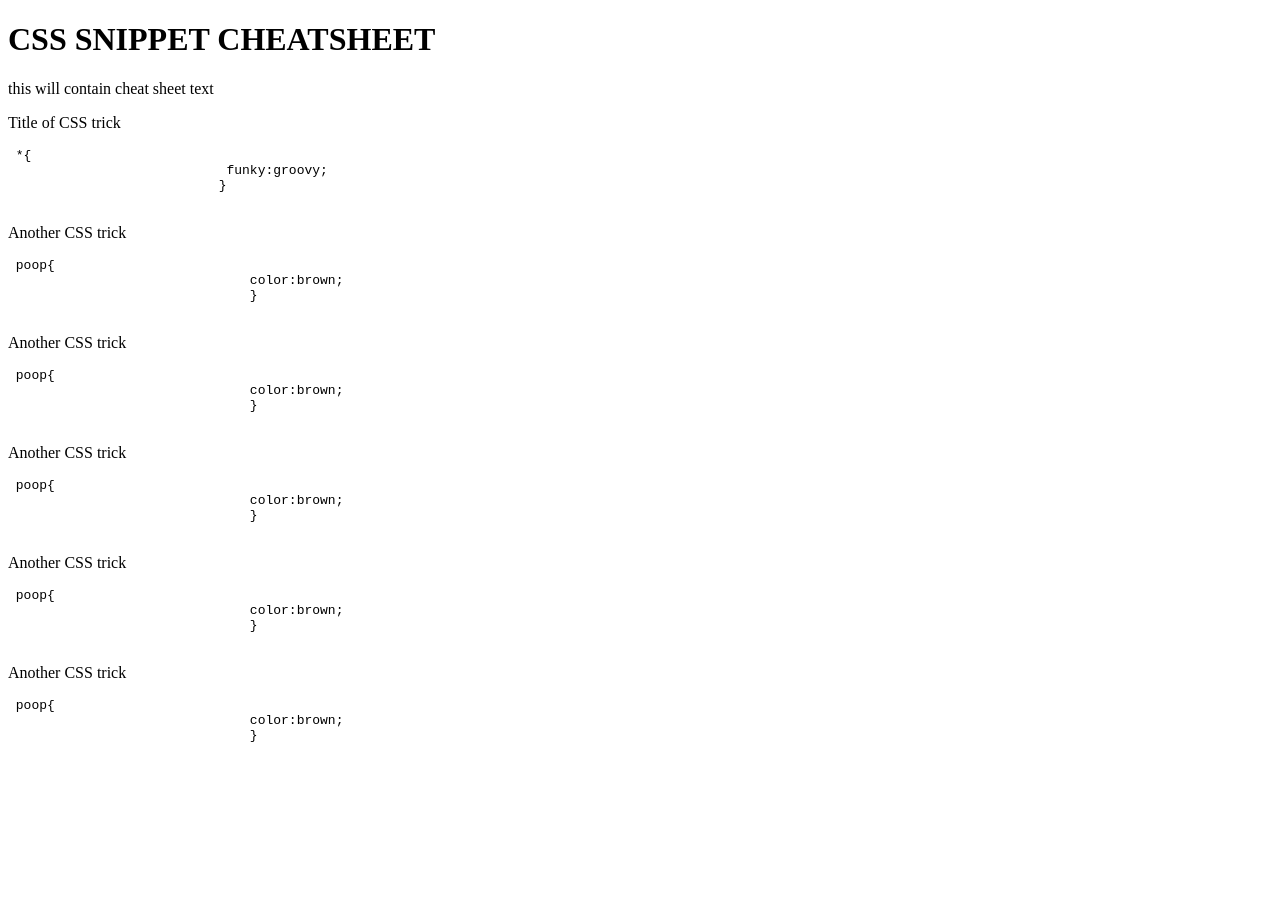
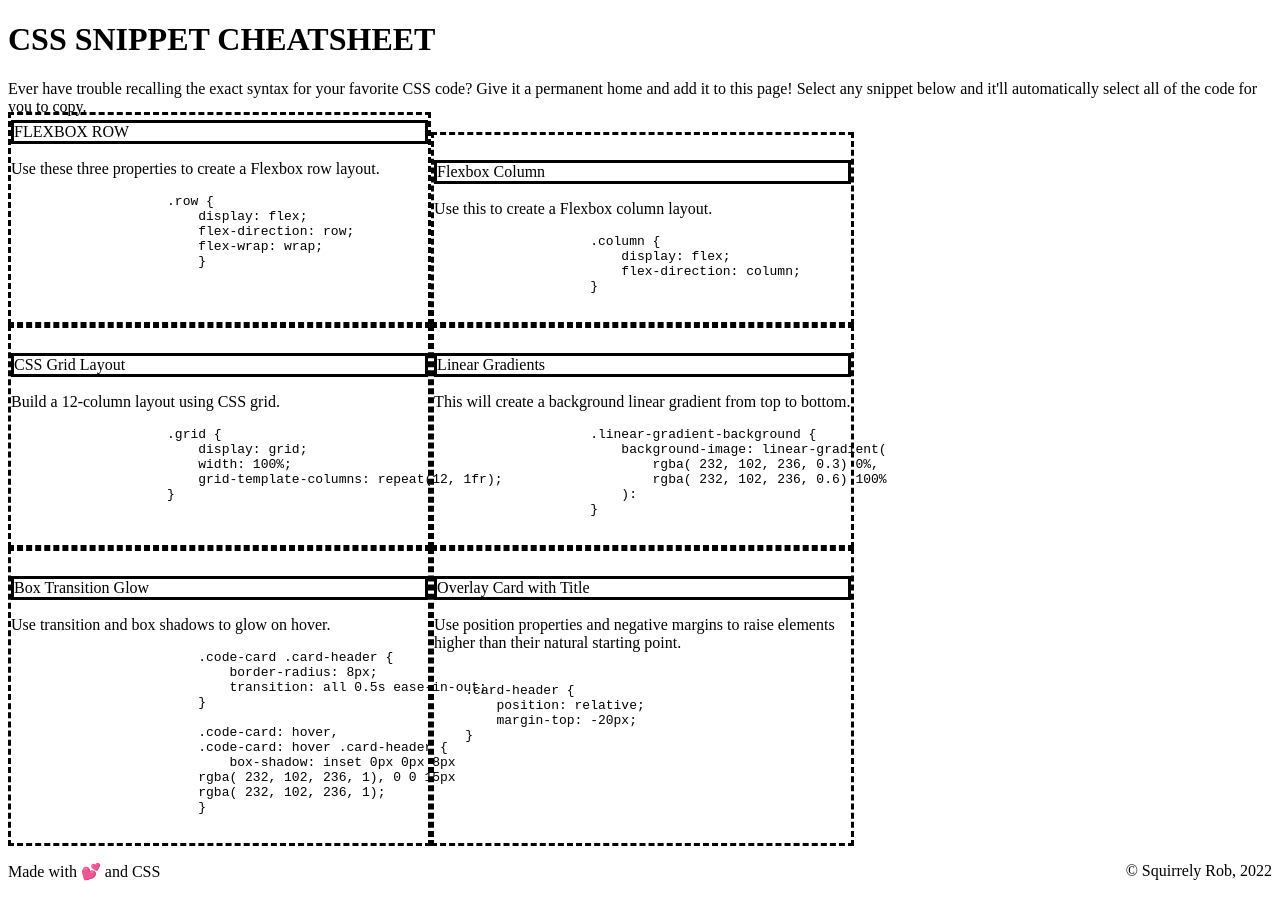
Before and after one commit to rjclemmer/miniproject2, a plain HTML site: page index.html in a window 1280 px wide. Before the commit the page ends 800 px from the top, so only its background shows below. Drawn offline with Linux system fonts and the light colour scheme.

Commit message:
added details in HTML and started adding CSS

```diff
--- a/assets/style.css
+++ b/assets/style.css
@@ -1,3 +1,45 @@
 div{
     width: 33%;
 }
+
+
+.code-card:hover,
+.code-card:hover .card-header {
+    box-shadow: inset 0px 0px 8px
+rgba( 232, 102, 236, 1), 0 0 15px
+rgba( 232, 102, 236, 1);
+}
+
+.grid {
+    display: grid;
+    width: 100%;
+    grid-template-columns: repeat(6, 1fr);
+}
+
+.row {
+    display: flex;
+    flex-direction: row;
+    flex-wrap: wrap;
+    }
+
+
+.card-header {
+    position: relative;
+    margin-top: -20px;
+}
+
+div{
+    padding-top: 25px;
+    border: dashed;
+}
+
+div header{
+    border: black;
+    border: solid;
+}
+
+footer{
+    /* text-align: center; */
+    display: flex;
+    justify-content:space-between;
+}
--- a/index.html
+++ b/index.html
@@ -12,56 +12,86 @@
         </header>
         <main>
             <section>
-                <p>this will contain cheat sheet text</p>
+                <p>Ever have trouble recalling the exact syntax for your favorite CSS code? Give it a permanent home and add it to this page! Select any snippet below and it'll automatically select all of the code for you to copy.</p>
 
             </section>
-            <section>
+            <section class="grid row">
                 <!-- card 1 -->
-                <div>
-                    <p>Title of CSS trick</p>
-                    <pre> *{
-                            funky:groovy;
+                <div class="code-card card-header">
+                    <header class="card-header">FLEXBOX ROW</header>
+                    <p>Use these three properties to create a Flexbox row layout.</p>
+                    <pre>
+                    .row {
+                        display: flex;
+                        flex-direction: row;
+                        flex-wrap: wrap;
                         }
                     </pre>
 
                 </div>
                 <!-- card 2 -->
                 <div>
-                    <p>Another CSS trick</p>
-                    <pre> poop{
-                               color:brown;
+                    <header>Flexbox Column</header>
+                    <p>Use this to create a Flexbox column layout.</p>
+                    <pre>
+                    .column {
+                        display: flex;
+                        flex-direction: column;
                     }
                     </pre>
                 </div>
                     <!-- card 3 -->
                 <div>
-                    <p>Another CSS trick</p>
-                    <pre> poop{
-                               color:brown;
+                    <header>CSS Grid Layout</header>
+                    <p>Build a 12-column layout using CSS grid.</p>
+                    <pre>
+                    .grid {
+                        display: grid;
+                        width: 100%;
+                        grid-template-columns: repeat(12, 1fr);
                     }
+
                     </pre>
                 </div>
                 <!-- card 4 -->
                 <div>
-                    <p>Another CSS trick</p>
-                    <pre> poop{
-                               color:brown;
+                    <header>Linear Gradients</header>
+                    <p>This will create a background linear gradient from top to bottom.</p>
+                    <pre>
+                    .linear-gradient-background {
+                        background-image: linear-gradient(
+                            rgba( 232, 102, 236, 0.3) 0%,
+                            rgba( 232, 102, 236, 0.6) 100%
+                        ):
                     }
                     </pre>
                 </div>
                 <!-- card 5-->
                 <div>
-                    <p>Another CSS trick</p>
-                    <pre> poop{
-                               color:brown;
+                    <header>Box Transition Glow</header>
+                    <p>Use transition and box shadows to glow on hover.</p>
+                    <pre>
+                        .code-card .card-header {
+                            border-radius: 8px;
+                            transition: all 0.5s ease-in-out;
+                        }
+
+                        .code-card: hover,
+                        .code-card: hover .card-header {
+                            box-shadow: inset 0px 0px 8px
+                        rgba( 232, 102, 236, 1), 0 0 15px
+                        rgba( 232, 102, 236, 1);
                         }
                     </pre>
                 </div>
                 <!-- card 6 -->
                 <div>
-                    <p>Another CSS trick</p>
-                    <pre> poop{
-                               color:brown;
+                    <header>Overlay Card with Title</header>
+                    <p>Use position properties and negative margins to raise elements higher than their natural starting point.</p>
+<pre>
+    .card-header {
+        position: relative;
+        margin-top: -20px;
     }
 </pre>
                 </div>
@@ -69,7 +99,8 @@
 
         </main>
         <footer>
-
+            <p> Made with 💕 and CSS</p>
+            <p>&#169 Squirrely Rob, 2022</p>
         </footer>
     </body>
 </html>
```
Lines whose indentation alone changed are shown as unchanged.
